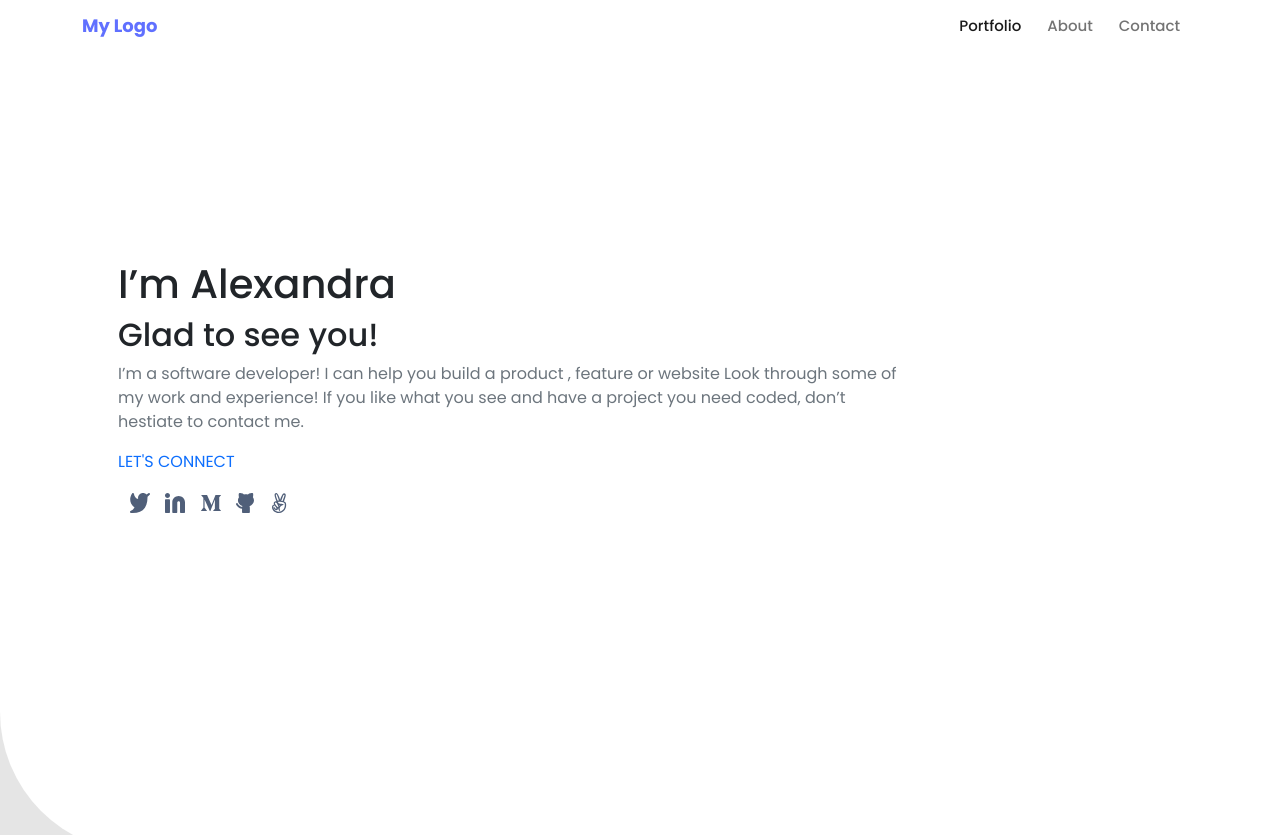
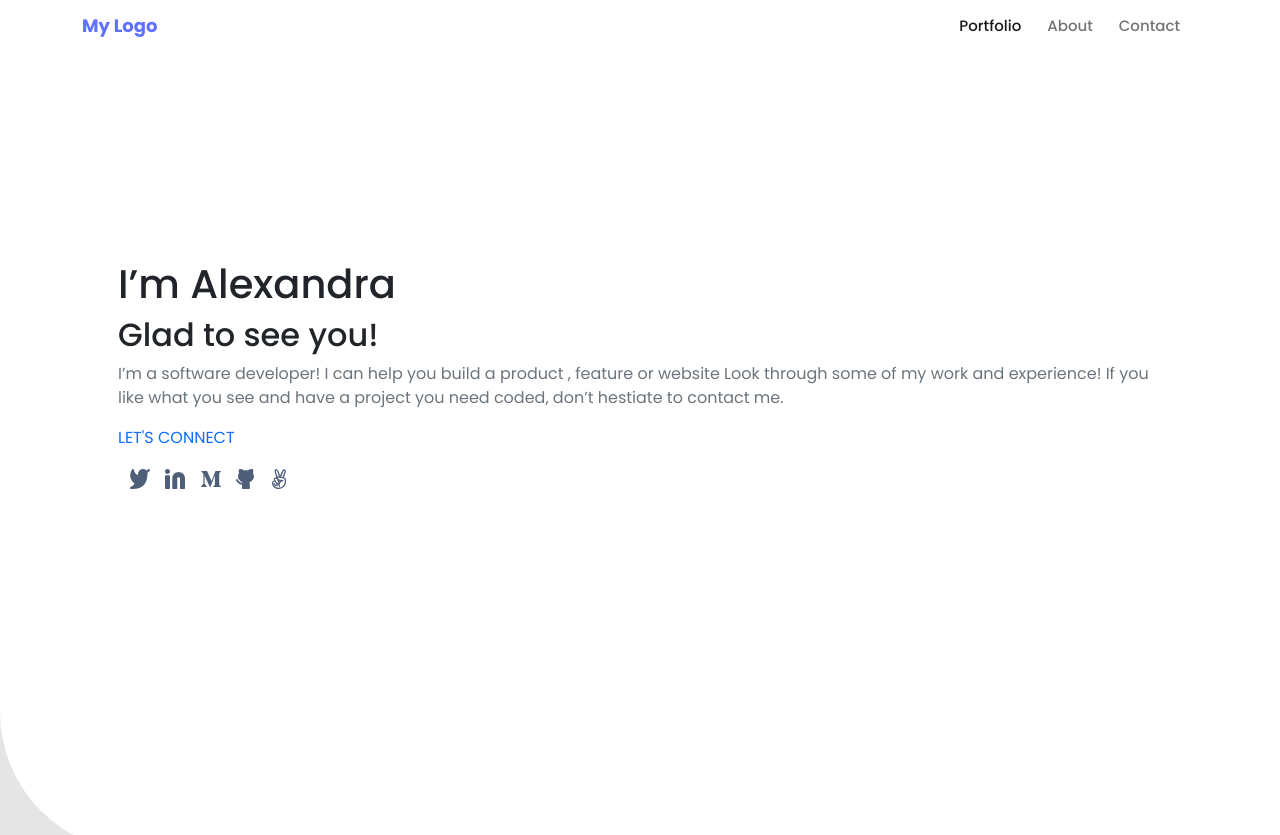
Before and after one commit to Shabiblac/Boostrap-portfolio-pair-programming-, a website: page index.html in a window 1280 px wide. Shown: the top 835 px of the page. Drawn offline with nearby package versions, Linux system fonts and the light colour scheme.

Commit message:
Update index.html file

```diff
--- a/index.html
+++ b/index.html
@@ -36,10 +36,10 @@
   </nav>
 
   <section class="first-container">
-    <div class="container ps-5 d-flex-column justify-content-center align-items-center p-5">
+    <div class="container ps-5  d-flex flex-column  p-5">
       <h1 class="text-dark font-weight-bold">I’m Alexandra</h1>
       <h2 class="text-dark font-weight-bold">Glad to see you!</h2>
-      <p class="text-secondary w-75">
+      <p class="text-secondary w-lg-75">
         I’m a software developer! I can help you build a product , feature or
         website Look through some of my work and experience! If you like what
         you see and have a project you need coded, don’t hestiate to contact
```
